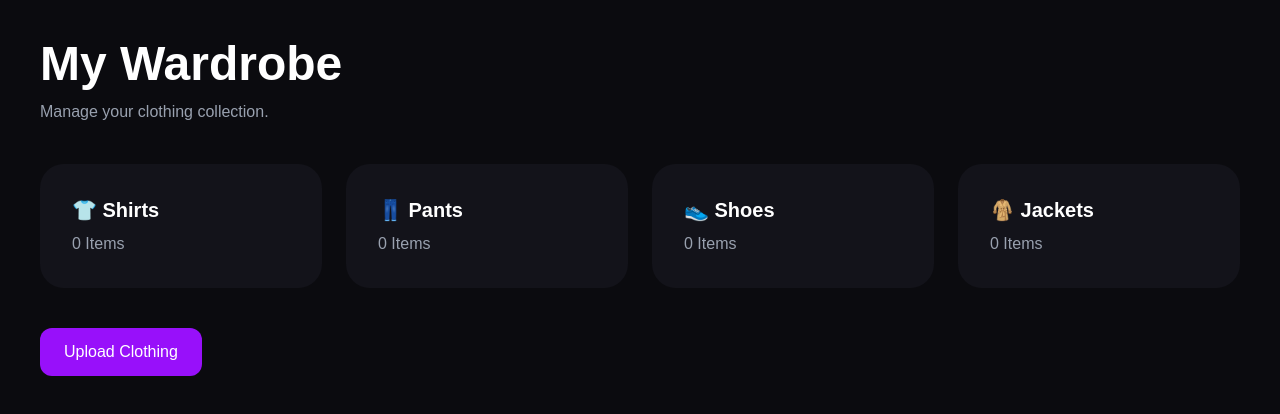
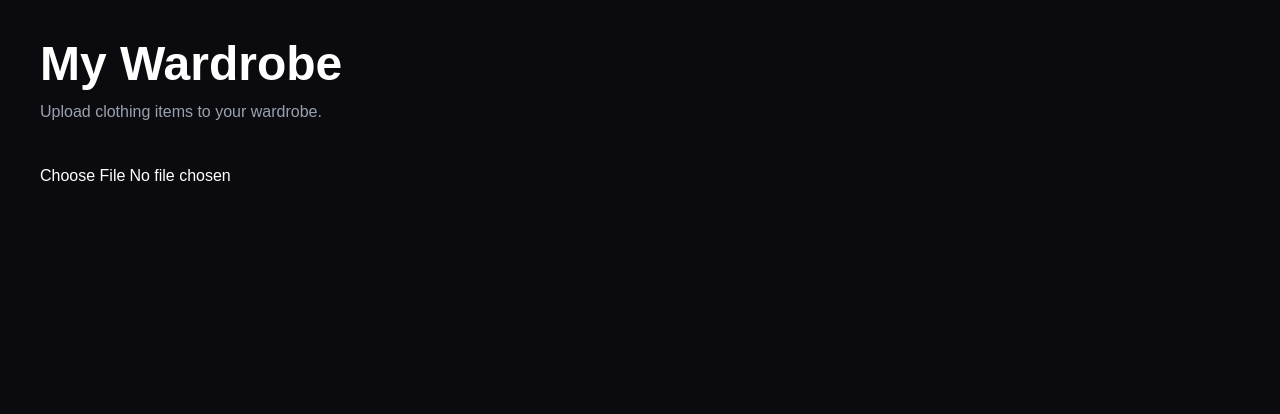
Before and after one commit to vardrobesd/vardrobe, a Next.js app in the folder frontend/: page /wardrobe in a window 1280 px wide. Shown: the top 414 px of the page. Built offline with nearby package versions, Linux system fonts and the light colour scheme.

Commit message:
Add image upload preview

```diff
--- a/frontend/app/wardrobe/page.tsx
+++ b/frontend/app/wardrobe/page.tsx
@@ -1,37 +1,46 @@
+"use client";
+
+import { useState } from "react";
+
 export default function WardrobePage() {
+  const [image, setImage] = useState<string | null>(null);
+
+  const handleImageChange = (
+    event: React.ChangeEvent<HTMLInputElement>
+  ) => {
+    const file = event.target.files?.[0];
+
+    if (file) {
+      const imageUrl = URL.createObjectURL(file);
+      setImage(imageUrl);
+    }
+  };
+
   return (
     <main className="min-h-screen bg-[#0B0B0F] text-white p-10">
       <h1 className="text-5xl font-bold">My Wardrobe</h1>
 
       <p className="text-gray-400 mt-3">
-        Manage your clothing collection.
+        Upload clothing items to your wardrobe.
       </p>
 
-      <div className="grid md:grid-cols-4 gap-6 mt-10">
-        <div className="bg-[#13131A] p-8 rounded-3xl">
-          <h2 className="text-xl font-semibold">👕 Shirts</h2>
-          <p className="text-gray-400 mt-2">0 Items</p>
-        </div>
-
-        <div className="bg-[#13131A] p-8 rounded-3xl">
-          <h2 className="text-xl font-semibold">👖 Pants</h2>
-          <p className="text-gray-400 mt-2">0 Items</p>
-        </div>
-
-        <div className="bg-[#13131A] p-8 rounded-3xl">
-          <h2 className="text-xl font-semibold">👟 Shoes</h2>
-          <p className="text-gray-400 mt-2">0 Items</p>
-        </div>
-
-        <div className="bg-[#13131A] p-8 rounded-3xl">
-          <h2 className="text-xl font-semibold">🧥 Jackets</h2>
-          <p className="text-gray-400 mt-2">0 Items</p>
-        </div>
+      <div className="mt-10">
+        <input
+          type="file"
+          accept="image/*"
+          onChange={handleImageChange}
+        />
       </div>
 
-      <button className="mt-10 bg-purple-600 px-6 py-3 rounded-xl">
-        Upload Clothing
-      </button>
+      {image && (
+        <div className="mt-10">
+          <img
+            src={image}
+            alt="Uploaded clothing"
+            className="w-64 rounded-3xl"
+          />
+        </div>
+      )}
     </main>
   );
 }
```
